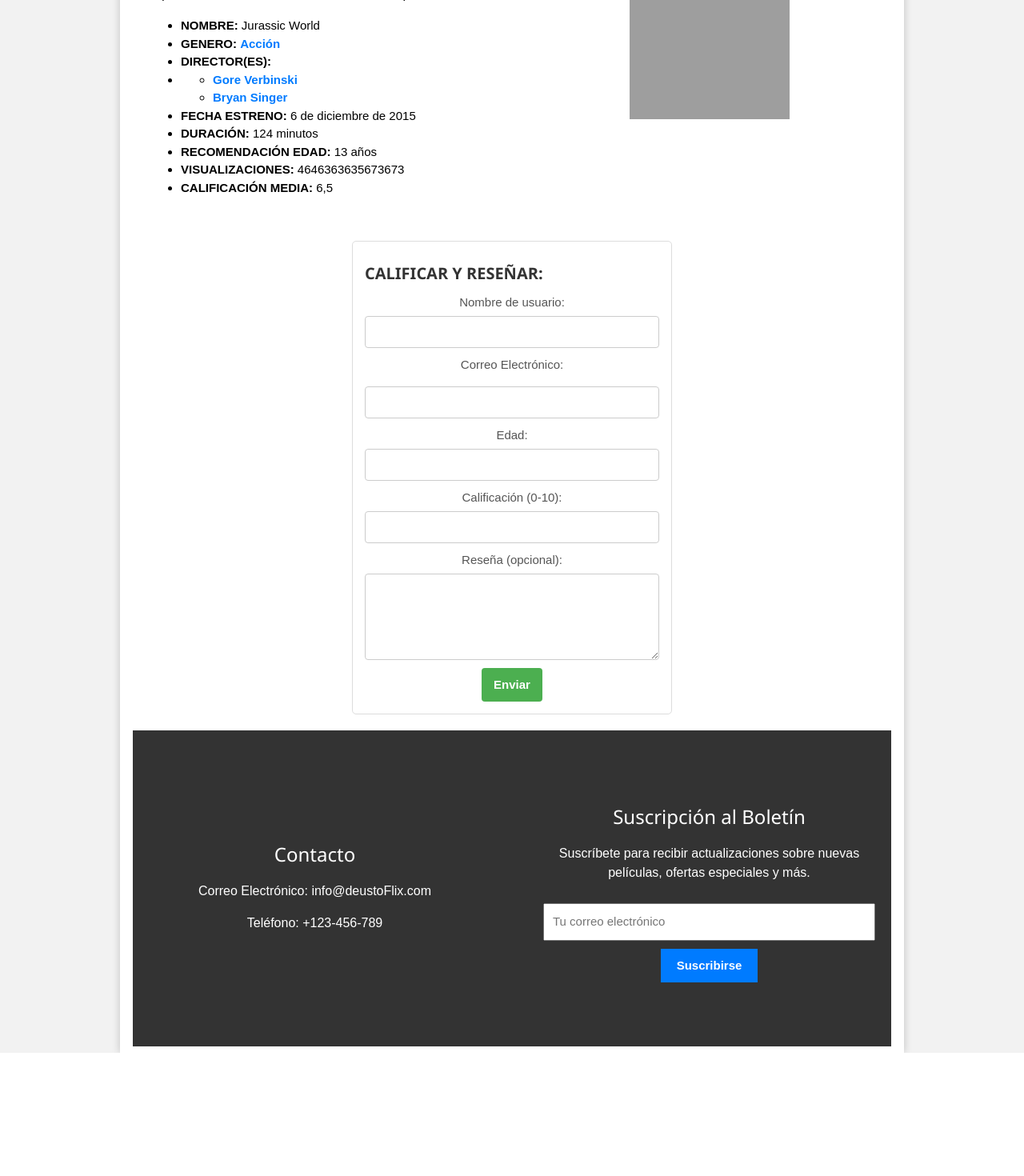
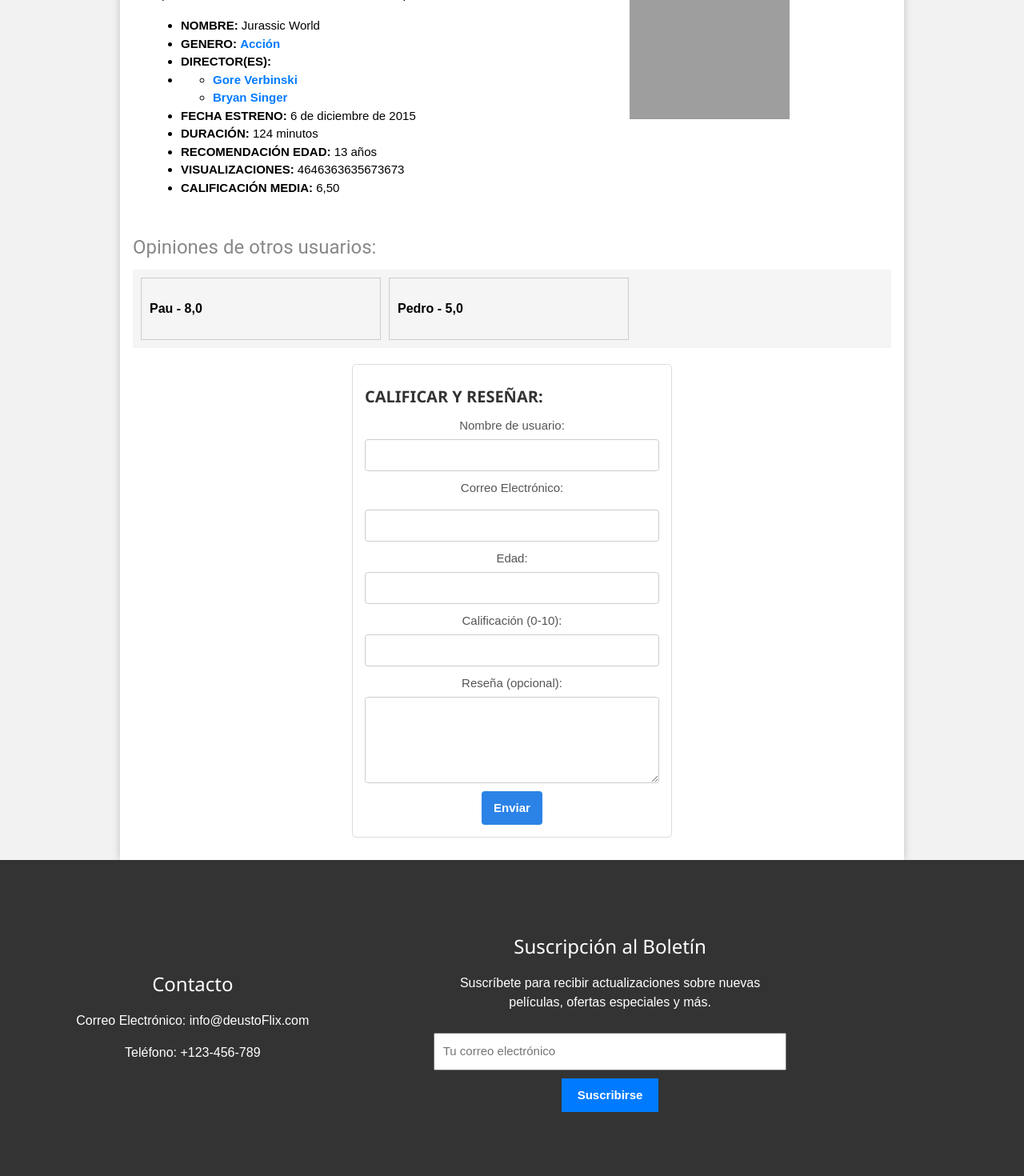
Before and after one commit to anemugarza/IW-BI-15-deustoFlix, a Django app: page /es/peliculas/10/ in a window 1280 px wide. Shown: the part 201-1671 px from the top of the page at 80% size. Before the commit the page ends 1517 px from the top, so only its background shows below. Run offline with Django 4.2, Linux system fonts and the light colour scheme; data comes from the database, SQL or seed files in the repository; both versions use the stored data as it was after the commit; grey boxes are pictures that could not be loaded.

Commit message:
opiniones

```diff
--- a/appDeustoFlix/models.py
+++ b/appDeustoFlix/models.py
@@ -34,7 +34,7 @@
     calificacion = models.FloatField(default=0.0)
     nombre_usuario = models.CharField(max_length=100, blank=True)
     reseña = models.TextField(blank=True)
-    calificacion_media = models.FloatField(default=0.0)
+    calificacion_media = models.DecimalField(default=0.0,max_digits=3,decimal_places=2)
     total_calificaciones = models.PositiveIntegerField(default=0)
     calificaciones = models.ManyToManyField('Calificacion', related_name='peliculas')
     correo_electronico = models.EmailField(blank=True, null=True)
--- a/appDeustoFlix/static/css/stylesForm.css
+++ b/appDeustoFlix/static/css/stylesForm.css
@@ -28,7 +28,7 @@
   }
 
   .rating-form button {
-    background-color: #4CAF50;
+    background-color: #2c83e7;
     color: white;
     padding: 10px 15px;
     border: none;
@@ -37,5 +37,28 @@
   }
 
   .rating-form button:hover {
-    background-color: #45a049;
+    background-color: #3ca9d4;
   }
+
+
+
+
+  .opiniones-container {
+    display: flex;
+    background-color: #f5f5f5;
+    padding: 10px;
+}
+
+.opinion {
+    border: 1px solid #ccc;
+    padding: 10px;
+    margin-right: 10px;
+    width: 300px; /* Ajusta el ancho según tus preferencias */
+    overflow: hidden;
+    text-overflow: ellipsis;
+}
+
+.opiniones-titulo h3 {
+    color: #888;
+    font-family: 'Roboto', sans-serif;
+}
--- a/appDeustoFlix/templates/base.html
+++ b/appDeustoFlix/templates/base.html
@@ -13,23 +13,23 @@
         <style>
             #mySidebar {
                 display: none;
-                z-index: 2; /* Set a higher z-index to bring the sidebar above other elements */
+                z-index: 2;
             }
 
             .w3-top {
-                z-index: 1; /* Set a z-index to bring the top bar above other elements */
+                z-index: 1;
             }
 
-            /* Add some padding to the top content to prevent overlap */
+
             .w3-main {
-                margin-top: 60px; /* Adjust this value based on your design */
+                margin-top: 60px;
             }
         </style>
     </head>
     <body>
         <script src="{% static 'vue/js/app.js' %}"></script>
 
-        <!-- Sidebar (hidden by default) -->
+
         <nav class="w3-sidebar w3-bar-block w3-card w3-top w3-xlarge w3-animate-left" id="mySidebar">
             <a href="javascript:void(0)" onclick="w3_close()" class="w3-bar-item w3-button">X</a>
             <a href="{% url 'indexPortada' %}" onclick="w3_close()" class="w3-bar-item w3-button"> {% trans 'Principal'%}</a>
@@ -38,7 +38,7 @@
             <a href="{% url 'IndexDirectores' %}" onclick="w3_close()" class="w3-bar-item w3-button">{% trans 'Directores'%}</a>
         </nav>
 
-        <!-- Top menu -->
+
         <div class="w3-top">
             <div class="w3-white w3-xlarge" id="textDer">
                 <div class="w3-button w3-padding-16 w3-left" onclick="w3_open()">☰</div>
@@ -46,27 +46,28 @@
             </div>
         </div>
 
-        <!-- !PAGE CONTENT! -->
+
         <div class="w3-main w3-content w3-padding">
             {% block contenido %}
             {% endblock %}
         </div>
+
 
         <footer class="site-footer">
             <div class="footer-content">
                 <footer class="site-footer">
                     <div class="footer-content">
                         <div class="contact-info">
-                            <h3>Contacto</h3>
-                            <p>Correo Electrónico: info@deustoFlix.com</p>
-                            <p>Teléfono: +123-456-789</p>
+                            <h3>{% trans 'Contacto' %}</h3>
+                            <p>{% trans 'Correo Electrónico' %}: info@deustoFlix.com</p>
+                            <p>{% trans 'Teléfono' %}: +123-456-789</p>
                         </div>
                         <div class="newsletter">
-                            <h3>Suscripción al Boletín</h3>
-                            <p>Suscríbete para recibir actualizaciones sobre nuevas películas, ofertas especiales y más.</p>
+                            <h3>{% trans 'Suscripción al Boletín' %}</h3>
+                            <p>{% trans 'Suscríbete para recibir actualizaciones sobre nuevas películas, ofertas especiales y más.' %}</p>
                             <form>
-                                <input type="email" placeholder="Tu correo electrónico">
-                                <button type="submit">Suscribirse</button>
+                                <input type="email" placeholder="{% trans 'Tu correo electrónico' %}">
+                                <button type="submit">{% trans 'Suscribirse' %}</button>
                             </form>
                         </div>
                     </div>
@@ -74,8 +75,8 @@
             </div>
         </footer>
 
+
         <script>
-            // Script to open and close sidebar
             function w3_open() {
                 document.getElementById("mySidebar").style.display = "block";
             }
--- a/appDeustoFlix/templates/index.html
+++ b/appDeustoFlix/templates/index.html
@@ -34,7 +34,7 @@
 </div>
 {% endblock %}
 
-<!-- About Section -->
+
 <div class="w3-container w3-padding-32 w3-center">
     <h3>About DeustoFlix</h3><br>
     <h6><i>{% trans 'Tu web ideal para buscar las películas más taquilleras' %}</i></h6>
--- a/appDeustoFlix/templates/pelicula.html
+++ b/appDeustoFlix/templates/pelicula.html
@@ -2,11 +2,16 @@
 {% load i18n %}
 {% load static %}
 
+
 {% block contenido %}
 <html lang="es">
     <head>
+        <meta charset="UTF-8">
+        <meta name="viewport" content="width=device-width, initial-scale=1.0">
+        <script src="https://code.jquery.com/jquery-3.6.4.min.js"></script>
         <link rel="stylesheet" href="{% static 'css/stylesForm.css' %}">
     </head>
+
     <div class="portfolio__inner">
         <div class="infoEsp">
             <div class="info-left">
@@ -38,8 +43,18 @@
                 {% endwith %}
             </div>
         </div>
-    <!-- En pelicula.html -->
-<!-- En pelicula.html -->
+    </div>
+    <div class="opiniones-titulo">
+        <h3>Opiniones de otros usuarios:</h3>
+    </div>
+    <div class="opiniones-container">
+        {% for calificacion in pelicula.calificaciones_pelicula.all %}
+            <div class="opinion">
+                <p><strong>{{ calificacion.nombre_usuario }} - {{ calificacion.calificacion }}</strong></p>
+                <p>{{ calificacion.reseña }}</p>
+            </div>
+        {% endfor %}
+    </div>
     <div class="rating-form">
         <h4><strong>{% trans 'CALIFICAR Y RESEÑAR: ' %}</strong></h4>
         <form method="post" action="{% url 'rate_movie' pelicula.id %}">
@@ -65,6 +80,5 @@
     </div>
 
 
-
     {% endblock %}
 </html>
```
Also changed, not shown: appDeustoFlix/templates/peliculas.html (line endings or trailing spaces), db.sqlite3, locale/en/LC_MESSAGES/django.po. Lines whose indentation alone changed are shown as unchanged.
